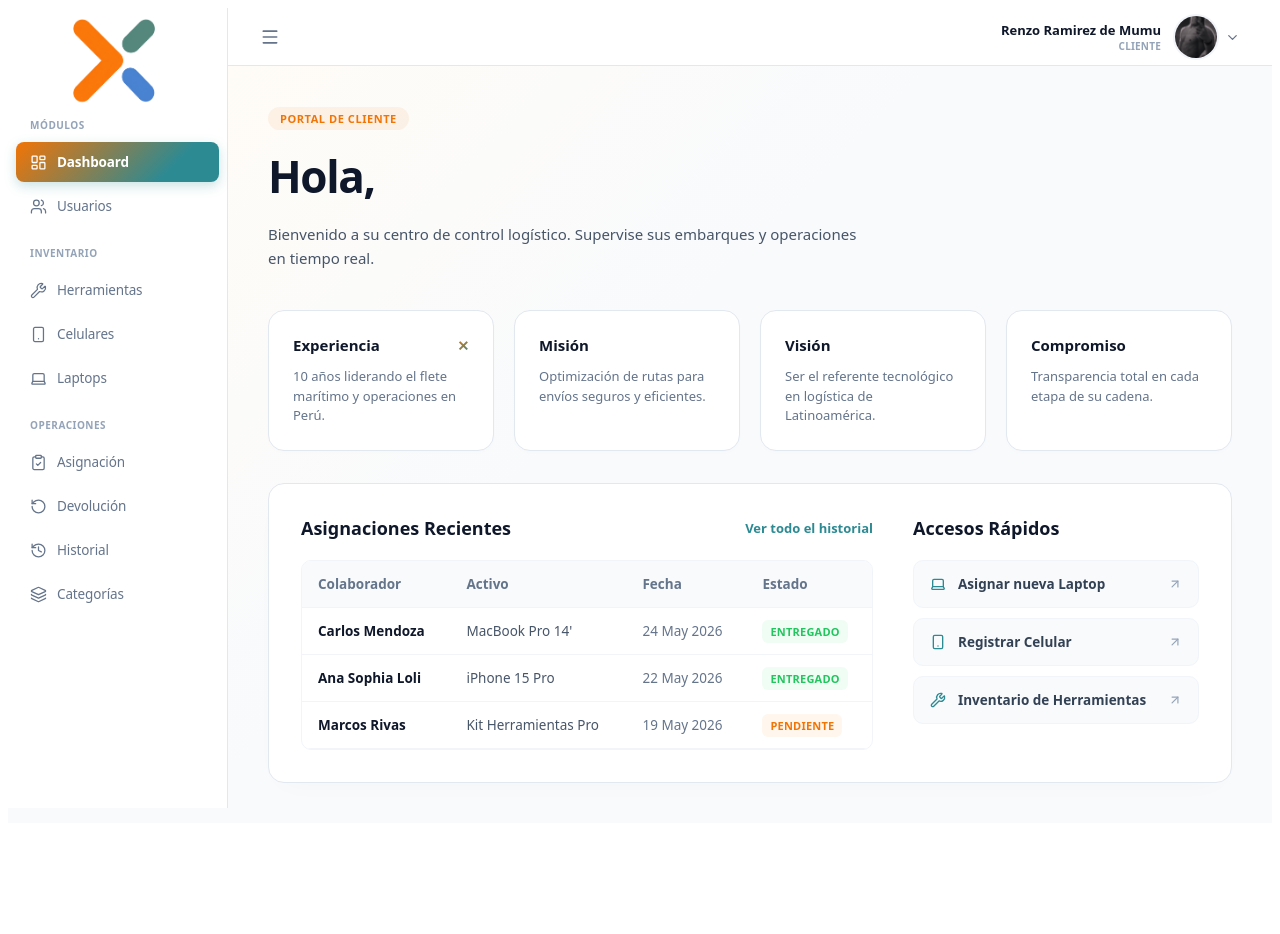
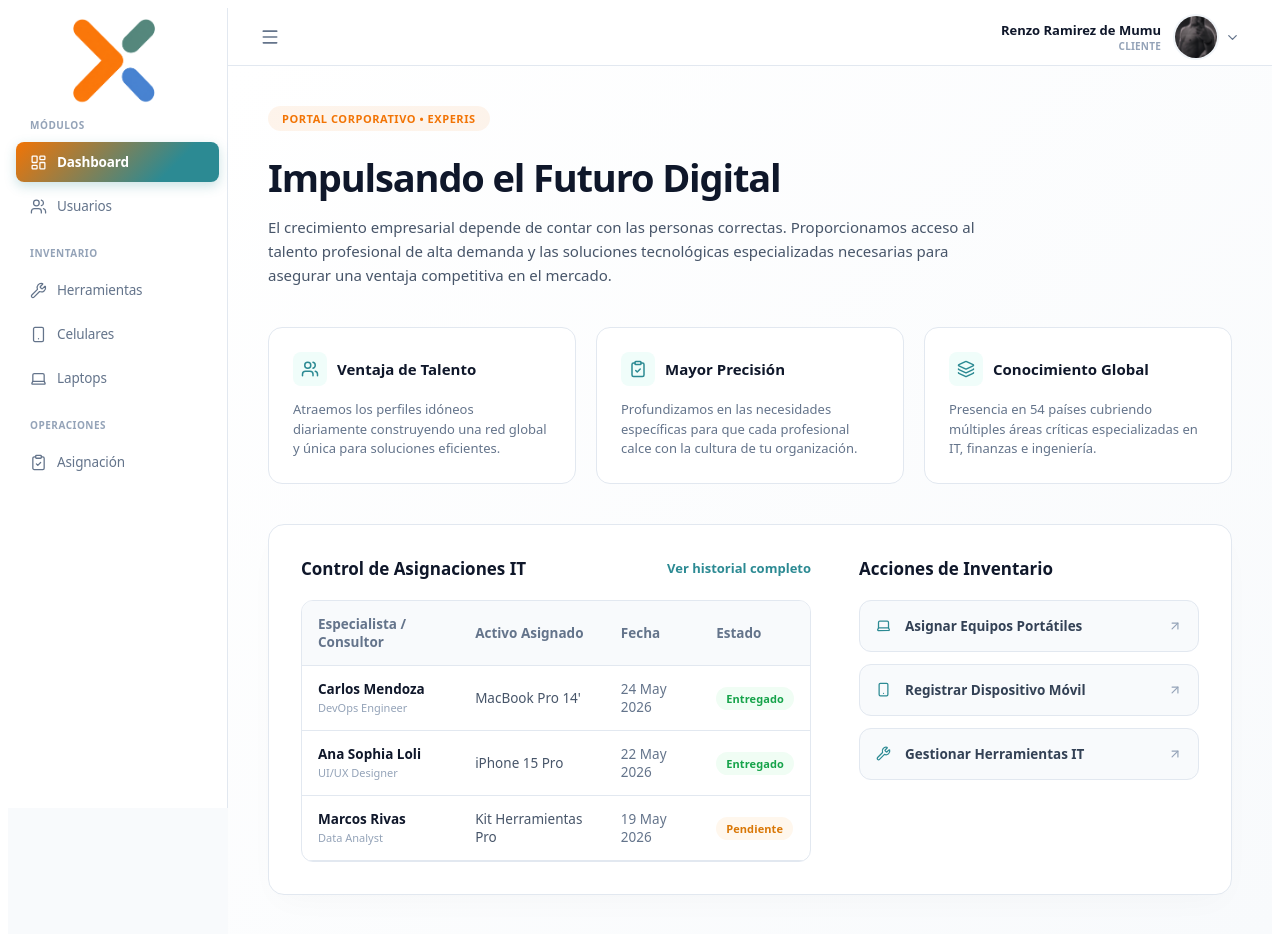
Before and after one commit to MisaelMach377/ManPower-Front, a React (Vite) app: page / in a window 1280 px wide. Shown: the top 934 px of the page. Before the commit the page ends 831 px from the top, so only its background shows below. Built offline with nearby package versions, Linux system fonts and the light colour scheme.

Commit message:
ya mejore sidebar home

```diff
--- a/src/components/HomeContent.jsx
+++ b/src/components/HomeContent.jsx
@@ -1,107 +1,113 @@
 import React from "react";
-import { ArrowUpRight, Laptop, Smartphone, Wrench } from "lucide-react";
+import {
+  ArrowUpRight,
+  Laptop,
+  Smartphone,
+  Wrench,
+  Users,
+  ClipboardCheck,
+  Layers3,
+} from "lucide-react";
 
 export default function HomeContent() {
   return (
     <div
       style={{
         padding: "40px",
-        minHeight: "calc(100vh - 58px)",
+        minHeight: "100vh",
         boxSizing: "border-box",
         fontFamily: "system-ui, -apple-system, sans-serif",
-        // Aquí está el secreto del render: un degradado de fondo radial/lineal muy suave que da textura premium
-        background:
-          "linear-gradient(135deg, #fffcf7 0%, #f8fafc 40%, #f8fafc 100%)",
+        background: "linear-gradient(135deg, #ffffff 0%, #f8fafc 100%)",
       }}
     >
-      {/* BADGE SUPERIOR CON EL NARANJA DE TU LOGO */}
+      {/* BADGE SUPERIOR */}
       <span
         style={{
           display: "inline-block",
           fontSize: "11px",
           fontWeight: 700,
-          color: "#f27405", // Naranja del logo
-          backgroundColor: "rgba(242, 116, 5, 0.08)", // Fondo sutil del mismo naranja
-          padding: "4px 12px",
+          color: "#f27405",
+          backgroundColor: "rgba(242, 116, 5, 0.08)",
+          padding: "5px 14px",
           borderRadius: "30px",
           letterSpacing: "0.05em",
           textTransform: "uppercase",
-          marginBottom: "16px",
+          marginBottom: "20px",
         }}
       >
-        Portal de Cliente
+        Portal Corporativo • Experis
       </span>
 
-      {/* TÍTULO PRINCIPAL */}
+      {/* TITULO PRINCIPAL */}
       <h1
         style={{
-          fontSize: "44px",
+          fontSize: "38px",
           fontWeight: 800,
           color: "#0f172a",
-          margin: "0 0 16px 0",
+          margin: "0 0 12px 0",
           letterSpacing: "-0.03em",
         }}
       >
-        Hola,
+        Impulsando el Futuro Digital
       </h1>
 
-      {/* SUBTÍTULO */}
+      {/* SUBTÍTULO CON TEXTO REAL EXPERIS */}
       <p
         style={{
           fontSize: "15px",
           color: "#475569",
           lineHeight: "1.6",
           margin: "0 0 40px 0",
-          maxWidth: "600px",
+          maxWidth: "720px",
         }}
       >
-        Bienvenido a su centro de control logístico. Supervise sus embarques y
-        operaciones en tiempo real.
+        El crecimiento empresarial depende de contar con las personas correctas.
+        Proporcionamos acceso al talento profesional de alta demanda y las
+        soluciones tecnológicas especializadas necesarias para asegurar una
+        ventaja competitiva en el mercado.
       </p>
 
-      {/* GRILLA DE TARJETAS */}
+      {/* GRILLA DE TARJETAS DE PROPÓSITO */}
       <div
         style={{
           display: "grid",
-          gridTemplateColumns: "repeat(auto-fit, minmax(220px, 1fr))",
+          gridTemplateColumns: "repeat(auto-fit, minmax(240px, 1fr))",
           gap: "20px",
-          marginBottom: "32px",
+          marginBottom: "40px",
         }}
       >
         <InfoCard
-          title="Experiencia"
-          description="10 años liderando el flete marítimo y operaciones en Perú."
-          showBrandIcon
+          icon={<Users size={18} color="#2c8a93" />}
+          title="Ventaja de Talento"
+          description="Atraemos los perfiles idóneos diariamente construyendo una red global y única para soluciones eficientes."
         />
         <InfoCard
-          title="Misión"
-          description="Optimización de rutas para envíos seguros y eficientes."
+          icon={<ClipboardCheck size={18} color="#2c8a93" />}
+          title="Mayor Precisión"
+          description="Profundizamos en las necesidades específicas para que cada profesional calce con la cultura de tu organización."
         />
         <InfoCard
-          title="Visión"
-          description="Ser el referente tecnológico en logística de Latinoamérica."
-        />
-        <InfoCard
-          title="Compromiso"
-          description="Transparencia total en cada etapa de su cadena."
+          icon={<Layers3 size={18} color="#2c8a93" />}
+          title="Conocimiento Global"
+          description="Presencia en 54 países cubriendo múltiples áreas críticas especializadas en IT, finanzas e ingeniería."
         />
       </div>
 
-      {/* CARD BLANCA GENERAL DE RESPIRO */}
+      {/* SECCIÓN OPERATIVA PANEL DUPLEX */}
       <div
         style={{
           background: "#ffffff",
           border: "1px solid #e2e8f0",
           borderRadius: "16px",
           padding: "32px",
-          boxShadow: "0 10px 30px -15px rgba(15, 23, 42, 0.04)",
+          boxShadow: "0 12px 34px -10px rgba(15, 23, 42, 0.03)",
           display: "grid",
-          gridTemplateColumns: "2fr 1fr",
-          gap: "40px",
+          gridTemplateColumns: "1.8fr 1.2fr",
+          gap: "48px",
           alignItems: "start",
         }}
       >
-        {/* COLUMNA IZQUIERDA: TABLA */}
+        {/* COLUMNA IZQUIERDA: ASIGNACIONES RECIENTES */}
         <div style={{ display: "flex", flexDirection: "column", gap: "20px" }}>
           <div
             style={{
@@ -112,19 +118,19 @@ export default function HomeContent() {
           >
             <h2
               style={{
-                fontSize: "18px",
+                fontSize: "17px",
                 fontWeight: 700,
                 color: "#0f172a",
                 margin: 0,
               }}
             >
-              Asignaciones Recientes
+              Control de Asignaciones IT
             </h2>
             <a
               href="#historial"
               style={{
                 fontSize: "13px",
-                fontWeight: 650,
+                fontWeight: 600,
                 color: "#2c8a93",
                 textDecoration: "none",
                 transition: "color 0.15s ease",
@@ -132,14 +138,14 @@ export default function HomeContent() {
               onMouseEnter={(e) => (e.currentTarget.style.color = "#f27405")}
               onMouseLeave={(e) => (e.currentTarget.style.color = "#2c8a93")}
             >
-              Ver todo el historial
+              Ver historial completo
             </a>
           </div>
 
           <div
             style={{
-              border: "1px solid #f1f5f9",
-              borderRadius: "10px",
+              border: "1px solid #e2e8f0",
+              borderRadius: "12px",
               overflow: "hidden",
             }}
           >
@@ -155,7 +161,7 @@ export default function HomeContent() {
                 <tr
                   style={{
                     background: "#f8fafc",
-                    borderBottom: "1px solid #f1f5f9",
+                    borderBottom: "1px solid #e2e8f0",
                   }}
                 >
                   <th
@@ -165,7 +171,7 @@ export default function HomeContent() {
                       color: "#64748b",
                     }}
                   >
-                    Colaborador
+                    Especialista / Consultor
                   </th>
                   <th
                     style={{
@@ -174,7 +180,7 @@ export default function HomeContent() {
                       color: "#64748b",
                     }}
                   >
-                    Activo
+                    Activo Asignado
                   </th>
                   <th
                     style={{
@@ -199,26 +205,29 @@ export default function HomeContent() {
               <tbody>
                 <TableRow
                   name="Carlos Mendoza"
+                  role="DevOps Engineer"
                   asset="MacBook Pro 14'"
                   date="24 May 2026"
                   status="Entregado"
-                  statusColor="#22c55e"
+                  statusColor="#16a34a"
                   statusBg="#f0fdf4"
                 />
                 <TableRow
                   name="Ana Sophia Loli"
+                  role="UI/UX Designer"
                   asset="iPhone 15 Pro"
                   date="22 May 2026"
                   status="Entregado"
-                  statusColor="#22c55e"
+                  statusColor="#16a34a"
                   statusBg="#f0fdf4"
                 />
                 <TableRow
                   name="Marcos Rivas"
+                  role="Data Analyst"
                   asset="Kit Herramientas Pro"
                   date="19 May 2026"
                   status="Pendiente"
-                  statusColor="#f27405"
+                  statusColor="#d97706"
                   statusBg="#fff7ed"
                 />
               </tbody>
@@ -226,32 +235,32 @@ export default function HomeContent() {
           </div>
         </div>
 
-        {/* COLUMNA DERECHA: ACCESOS RÁPIDOS */}
+        {/* COLUMNA DERECHA: GESTIÓN RÁPIDA DE RECURSOS */}
         <div style={{ display: "flex", flexDirection: "column", gap: "20px" }}>
           <h2
             style={{
-              fontSize: "18px",
+              fontSize: "17px",
               fontWeight: 700,
               color: "#0f172a",
               margin: 0,
             }}
           >
-            Accesos Rápidos
+            Acciones de Inventario
           </h2>
           <div
-            style={{ display: "flex", flexDirection: "column", gap: "10px" }}
+            style={{ display: "flex", flexDirection: "column", gap: "12px" }}
           >
             <QuickLinkCard
-              icon={<Laptop size={16} color="#2c8a93" />}
-              label="Asignar nueva Laptop"
+              icon={<Laptop size={15} color="#2c8a93" />}
+              label="Asignar Equipos Portátiles"
             />
             <QuickLinkCard
-              icon={<Smartphone size={16} color="#2c8a93" />}
-              label="Registrar Celular"
+              icon={<Smartphone size={15} color="#2c8a93" />}
+              label="Registrar Dispositivo Móvil"
             />
             <QuickLinkCard
-              icon={<Wrench size={16} color="#2c8a93" />}
-              label="Inventario de Herramientas"
+              icon={<Wrench size={15} color="#2c8a93" />}
+              label="Gestionar Herramientas IT"
             />
           </div>
         </div>
@@ -260,43 +269,48 @@ export default function HomeContent() {
   );
 }
 
-/* COMPONENTES AUXILIARES */
-function InfoCard({ title, description, showBrandIcon = false }) {
+/* =========================================
+   COMPONENTES AUXILIARES MINI RE-DISEÑADOS
+========================================= */
+function InfoCard({ icon, title, description }) {
   return (
     <div
       style={{
         background: "#ffffff",
         border: "1px solid #e2e8f0",
-        borderRadius: "16px",
+        borderRadius: "14px",
         padding: "24px",
         display: "flex",
         flexDirection: "column",
-        gap: "12px",
-        transition: "all 0.25s cubic-bezier(0.4, 0, 0.2, 1)",
+        gap: "14px",
+        transition: "all 0.2s cubic-bezier(0.4, 0, 0.2, 1)",
         cursor: "pointer",
-        boxShadow: "0 2px 4px rgba(15, 23, 42, 0.01)",
-        position: "relative",
-        overflow: "hidden",
       }}
       onMouseEnter={(e) => {
+        e.currentTarget.style.borderColor = "#2c8a93";
         e.currentTarget.style.boxShadow =
-          "0 20px 25px -5px rgba(44, 138, 147, 0.05)";
+          "0 10px 25px -5px rgba(44, 138, 147, 0.06)";
         e.currentTarget.style.transform = "translateY(-2px)";
-        e.currentTarget.style.borderColor = "#2c8a93";
       }}
       onMouseLeave={(e) => {
-        e.currentTarget.style.boxShadow = "0 2px 4px rgba(15, 23, 42, 0.01)";
+        e.currentTarget.style.borderColor = "#e2e8f0";
+        e.currentTarget.style.boxShadow = "none";
         e.currentTarget.style.transform = "translateY(0)";
-        e.currentTarget.style.borderColor = "#e2e8f0";
       }}
     >
+      <div style={{ display: "flex", alignItems: "center", gap: "10px" }}>
         <div
           style={{
             display: "flex",
-          justifyContent: "space-between",
             alignItems: "center",
+            justifyContent: "center",
+            background: "#f0fdfa",
+            padding: "8px",
+            borderRadius: "8px",
           }}
         >
+          {icon}
+        </div>
         <h3
           style={{
             fontSize: "15px",
@@ -307,19 +321,6 @@ function InfoCard({ title, description, showBrandIcon = false }) {
         >
           {title}
         </h3>
-        {showBrandIcon && (
-          <span
-            style={{
-              fontSize: "14px",
-              fontWeight: "bold",
-              background: "linear-gradient(135deg, #f27405 0%, #2c8a93 100%)",
-              WebkitBackgroundClip: "text",
-              WebkitTextFillColor: "transparent",
-            }}
-          >
-            ✕
-          </span>
-        )}
       </div>
       <p
         style={{
@@ -335,25 +336,48 @@ function InfoCard({ title, description, showBrandIcon = false }) {
   );
 }
 
-function TableRow({ name, asset, date, status, statusColor, statusBg }) {
+function TableRow({ name, role, asset, date, status, statusColor, statusBg }) {
   return (
-    <tr style={{ borderBottom: "1px solid #f1f5f9" }}>
-      <td style={{ padding: "14px 16px", fontWeight: 600, color: "#0f172a" }}>
-        {name}
+    <tr
+      style={{
+        borderBottom: "1px solid #e2e8f0",
+        transition: "background 0.15s",
+      }}
+    >
+      <td style={{ padding: "14px 16px" }}>
+        <div style={{ fontWeight: 600, color: "#0f172a" }}>{name}</div>
+        <div style={{ fontSize: "11px", color: "#94a3b8", marginTop: "2px" }}>
+          {role}
+        </div>
       </td>
-      <td style={{ padding: "14px 16px", color: "#475569" }}>{asset}</td>
-      <td style={{ padding: "14px 16px", color: "#64748b" }}>{date}</td>
-      <td style={{ padding: "14px 16px" }}>
+      <td
+        style={{
+          padding: "14px 16px",
+          color: "#475569",
+          verticalAlign: "middle",
+        }}
+      >
+        {asset}
+      </td>
+      <td
+        style={{
+          padding: "14px 16px",
+          color: "#64748b",
+          verticalAlign: "middle",
+        }}
+      >
+        {date}
+      </td>
+      <td style={{ padding: "14px 16px", verticalAlign: "middle" }}>
         <span
           style={{
             fontSize: "11px",
             fontWeight: 700,
             color: statusColor,
             backgroundColor: statusBg,
-            padding: "4px 8px",
-            borderRadius: "6px",
-            textTransform: "uppercase",
-            letterSpacing: "0.02em",
+            padding: "4px 10px",
+            borderRadius: "20px",
+            letterSpacing: "0.01em",
           }}
         >
           {status}
@@ -370,28 +394,28 @@ function QuickLinkCard({ icon, label }) {
         display: "flex",
         alignItems: "center",
         justifyContent: "space-between",
-        padding: "14px 16px",
+        padding: "16px",
         background: "#f8fafc",
-        border: "1px solid #f1f5f9",
-        borderRadius: "10px",
+        border: "1px solid #e2e8f0",
+        borderRadius: "12px",
         cursor: "pointer",
-        transition: "all 0.15s ease",
+        transition: "all 0.15s ease-in-out",
       }}
       onMouseEnter={(e) => {
         e.currentTarget.style.background = "#ffffff";
         e.currentTarget.style.borderColor = "#2c8a93";
         e.currentTarget.style.boxShadow =
-          "0 4px 12px -4px rgba(44, 138, 147, 0.1)";
+          "0 4px 16px -4px rgba(44, 138, 147, 0.08)";
       }}
       onMouseLeave={(e) => {
         e.currentTarget.style.background = "#f8fafc";
-        e.currentTarget.style.borderColor = "#f1f5f9";
+        e.currentTarget.style.borderColor = "#e2e8f0";
         e.currentTarget.style.boxShadow = "none";
       }}
     >
-      <div style={{ display: "flex", alignItems: "center", gap: "12px" }}>
+      <div style={{ display: "flex", alignItems: "center", gap: "14px" }}>
         {icon}
-        <span style={{ fontSize: "13.5px", fontWeight: 550, color: "#334155" }}>
+        <span style={{ fontSize: "13.5px", fontWeight: 600, color: "#334155" }}>
           {label}
         </span>
       </div>
--- a/src/components/SideBar.jsx
+++ b/src/components/SideBar.jsx
@@ -100,26 +100,32 @@ export default function Sidebar() {
           onClick={() => navigate("/asignacion")}
         />
 
+        {/*
   <SidebarButton
     icon={<RotateCcw size={17} strokeWidth={1.8} />}
     label="Devolución"
     active={location.pathname === "/devolucion"}
     onClick={() => navigate("/devolucion")}
   />
+*/}
 
+        {/*
         <SidebarButton
           icon={<History size={17} strokeWidth={1.8} />}
           label="Historial"
           active={location.pathname === "/historial"}
           onClick={() => navigate("/historial")}
         />
+*/}
 
+        {/*
         <SidebarButton
           icon={<Layers3 size={17} strokeWidth={1.8} />}
           label="Categorías"
           active={location.pathname === "/categorias"}
           onClick={() => navigate("/categorias")}
         />
+              */}
       </div>
     </aside>
   );
```
Lines whose indentation alone changed are shown as unchanged.
